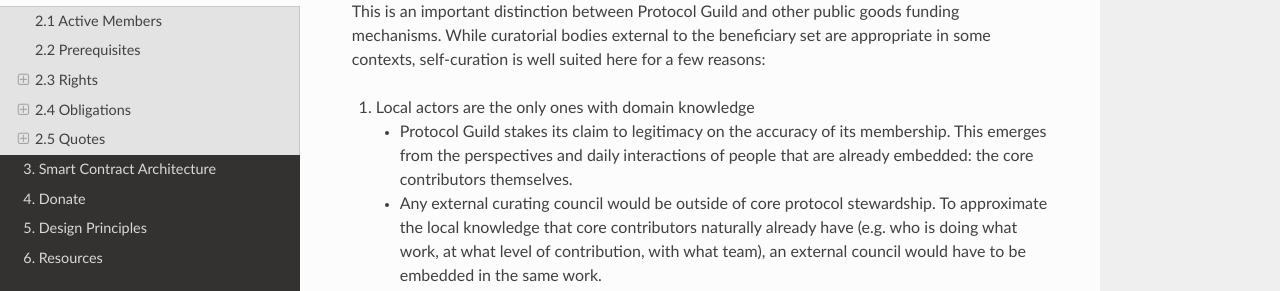
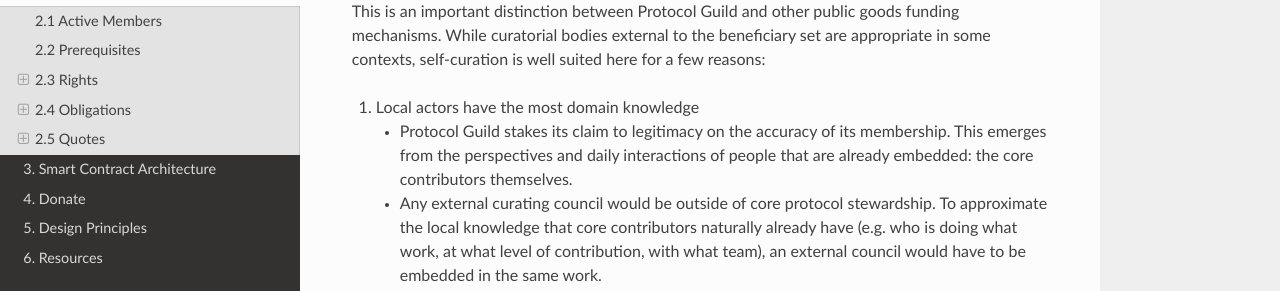
Before and after one commit to protocolguild/documentation, a Sphinx documentation site: the page built from docs/02-membership.md, in a window 1280 px wide and 900 px high, scrolled down 9555 px. Shown: the part 160-451 px from the top of the window. Built offline with Sphinx 7.4.7 and the Read the Docs theme 2.0.0, drawn with Linux system fonts in a browser that asks for light colours.

Commit message:
Update docs/02-membership.md
Co-authored-by: Tim Beiko <9390255+timbeiko@users.noreply.github.com>

```diff
--- a/docs/02-membership.md
+++ b/docs/02-membership.md
@@ -272,7 +272,7 @@
 
 We use the term "self-curation" to describe how the membership selects its own beneficiary set. This is an important distinction between Protocol Guild and other public goods funding mechanisms. While curatorial bodies external to the beneficiary set are appropriate in some contexts, self-curation is well suited here for a few reasons:
 
-1. Local actors are the only ones with domain knowledge
+1. Local actors have the most domain knowledge
     - Protocol Guild stakes its claim to legitimacy on the accuracy of its membership. This emerges from the perspectives and daily interactions of people that are already embedded: the core contributors themselves.
     - Any external curating council would be outside of core protocol stewardship. To approximate the local knowledge that core contributors naturally already have (e.g. who is doing what work, at what level of contribution, with what team), an external council would have to be embedded in the same work.
 
```
